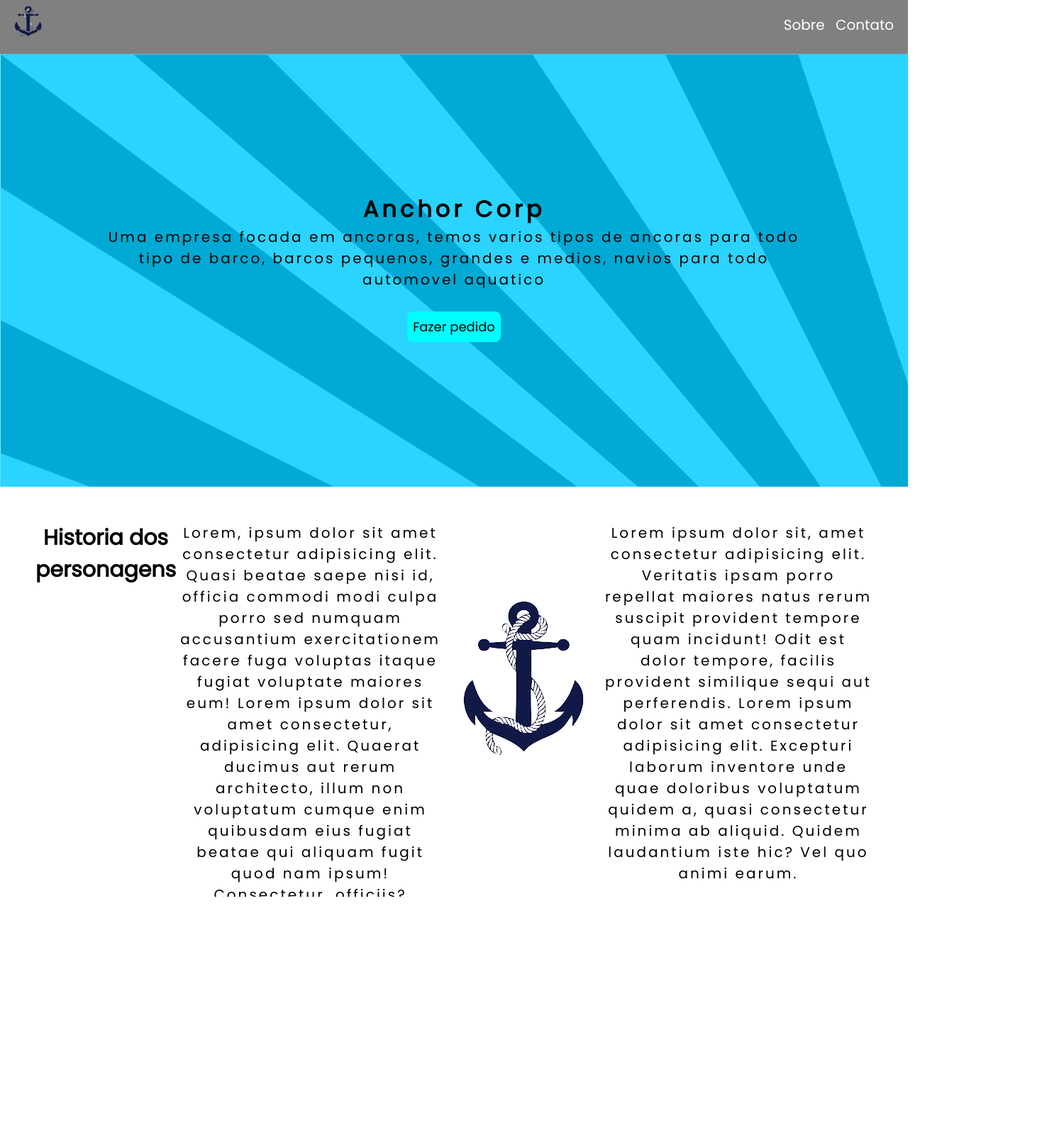
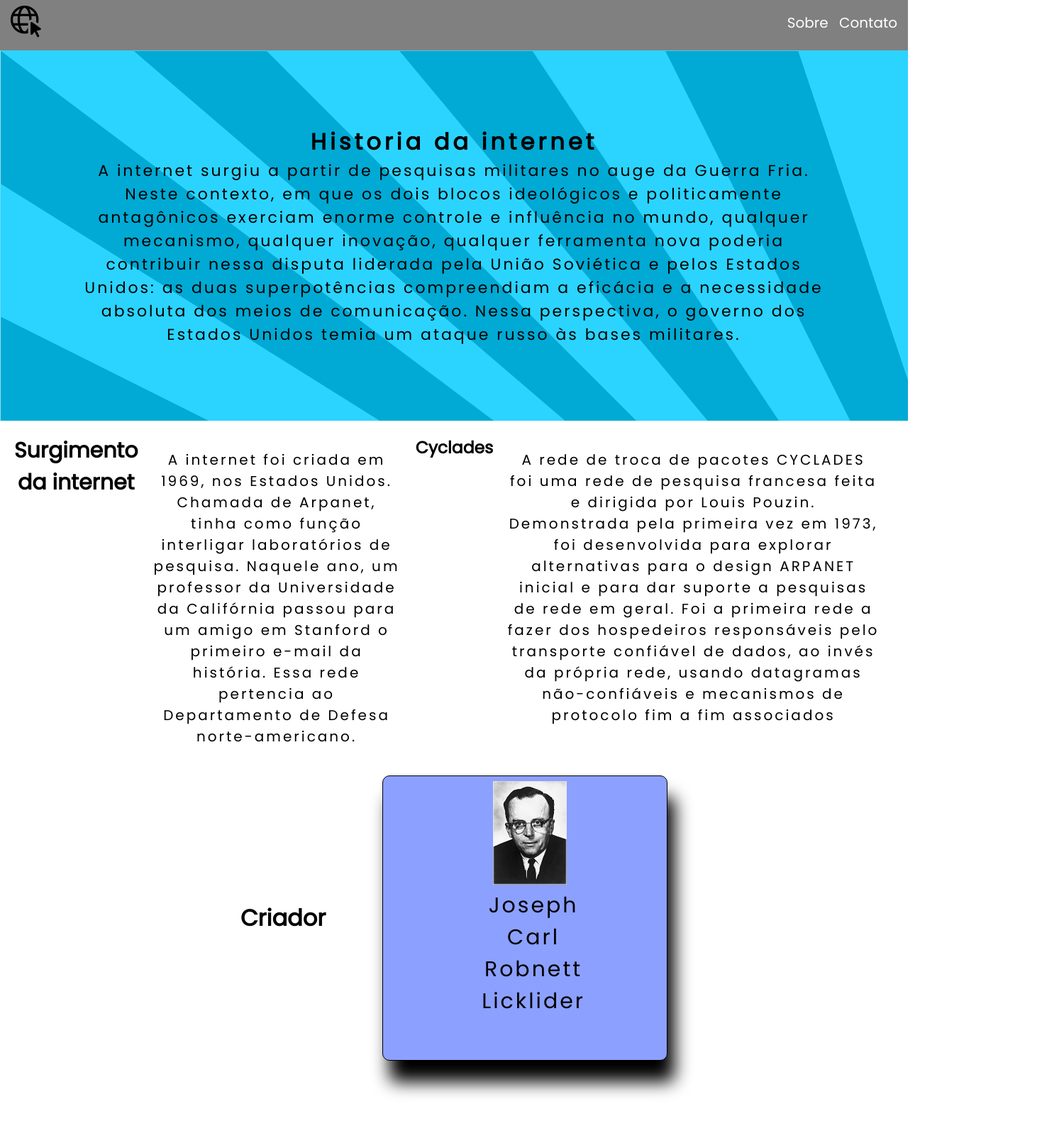
Before and after one commit to Jamestyb/SiteOnlyhtml-css, a plain HTML site: page index.html in a window 1280 px wide. Shown: the part 7-1611 px from the top of the page at 71% size, 1469 px wide, since content can reach past the window. Drawn offline with Linux system fonts and the light colour scheme.

Commit message:
Add files via upload

```diff
--- a/index.html
+++ b/index.html
@@ -14,7 +14,7 @@
     <nav class="navigation">
         <div class="imagr">
 
-            <img class="up" src="anchor.png" alt="" width="50px" height="45px">
+            <img class="up" src="kk.png" alt="" width="50px" height="45px">
 
         </div>
         <ul class="oo">
@@ -24,10 +24,10 @@
     </nav>
     <header class="container">
         <div>
-            <H1 onclick="window.location.href='index.html'">Anchor Corp</H1>
-             <p>Uma empresa focada em ancoras, temos varios tipos de ancoras para todo tipo de barco, barcos pequenos, grandes e medios, navios para todo automovel aquatico </p>
+            <H1 onclick="window.location.href='index.html'">Historia da internet</H1>
+             <p>A internet surgiu a partir de pesquisas militares no auge da Guerra Fria. Neste contexto, em que os dois blocos ideológicos e politicamente antagônicos exerciam enorme controle e influência no mundo, qualquer mecanismo, qualquer inovação, qualquer ferramenta nova poderia contribuir nessa disputa liderada pela União Soviética e pelos Estados Unidos: as duas superpotências compreendiam a eficácia e a necessidade absoluta dos meios de comunicação. Nessa perspectiva, o governo dos Estados Unidos temia um ataque russo às bases militares. </p>
 
-             <button>Fazer pedido</button>
+
 
         </div>
 
@@ -36,13 +36,14 @@
 
     <main class="Sob" id="so">
 
-        <h2>Historia dos personagens</h2>
-        <p>Lorem, ipsum dolor sit amet consectetur adipisicing elit. Quasi beatae saepe nisi id, officia commodi modi culpa porro sed numquam accusantium exercitationem facere fuga voluptas itaque fugiat voluptate maiores eum!
-            Lorem ipsum dolor sit amet consectetur, adipisicing elit. Quaerat ducimus aut rerum architecto, illum non voluptatum cumque enim quibusdam eius fugiat beatae qui aliquam fugit quod nam ipsum! Consectetur, officiis?
-        </p>
-        <img src="anchor.png" alt="" class="imagem2">
-        <p>Lorem ipsum dolor sit, amet consectetur adipisicing elit. Veritatis ipsam porro repellat maiores natus rerum suscipit provident tempore quam incidunt! Odit est dolor tempore, facilis provident similique sequi aut perferendis.
-            Lorem ipsum dolor sit amet consectetur adipisicing elit. Excepturi laborum inventore unde quae doloribus voluptatum quidem a, quasi consectetur minima ab aliquid. Quidem laudantium iste hic? Vel quo animi earum.
+        <h2>Surgimento da internet</h2>
+
+            <p> A internet foi criada em 1969, nos Estados Unidos. Chamada de Arpanet, tinha como função interligar laboratórios de pesquisa. Naquele ano, um professor da Universidade da Califórnia passou para um amigo em Stanford o primeiro e-mail da história. Essa rede pertencia ao Departamento de Defesa norte-americano.
+            </p>
+
+        <!-- <img src="kk.png">  -->
+        <h3>Cyclades</h3>
+        <p>A rede de troca de pacotes CYCLADES foi uma rede de pesquisa francesa feita e dirigida por Louis Pouzin. Demonstrada pela primeira vez em 1973, foi desenvolvida para explorar alternativas para o design ARPANET inicial e para dar suporte a pesquisas de rede em geral. Foi a primeira rede a fazer dos hospedeiros responsáveis pelo transporte confiável de dados, ao invés da própria rede, usando datagramas não-confiáveis e mecanismos de protocolo fim a fim associados
         </p>
     </main>
 
@@ -50,17 +51,11 @@
 
     <header class="grids">
 
-        <h1>personagens</h1>
-        <div class="gridi"><img src="ancora.png" >
-            <p class="teste">Personns of mayhem</p>
+        <h1>Criador</h1>
+        <div class="gridi"><img src="caraalrt.jpg" >
+            <p class="teste">Joseph Carl Robnett Licklider</p>
         </div>
 
-        <div class="gridi"><img src="ancora.png" >
-            <p class="teste">Personns of mayhem</p>
-        </div>
-        <div class="gridi"><img src="ancora.png" >
-            <p class="teste">Personns of mayhem</p>
-        </div>
     </header>
 
     <br>
@@ -68,8 +63,10 @@
 
 
     <div class="pb">
-        <p id="contato" class="f">email: UmbrellaCorporation@gmail.com</p>
-        <p class="f">Number: 555+ 3325556444</p>
+        <h1>TCP/IP</h1>
+       <p>Com muitos diferentes métodos de redes, alguma coisa era necessária para a unificação dos mesmos.Robert Kahn da DARPA e ARPANET recrutaram Vint Cerf da Universidade de Stanford para trabalhar com ele nesse problema. Em 1973, eles logo trabalharam com uma reformulação fundamental, onde as diferenças entre os protocolos de rede eram escondidas pelo uso de um protocolo inter-redes comum, e, ao invés da rede ser a responsável pela confiabilidade, como no ARPANET, os hospedeiros ficaram como responsáveis. Cerf creditou Hubert Zimmerman, Gerard LeLann e Louis Pouzin (designer da rede CYCLADES) como fundamentais nesse novo design de rede.</p>
+       <br>
+       <p>A especificação do protocolo resultante[7] contém o primeiro uso atestado do termo internet, como abreviação de internetworking; depois RFCs repetiram seu uso, então a palavra começou como um adjetivo, ao invés do nome que é hoje. Com o papel da rede reduzida ao mínimo, ficou possível a junção de praticamente todas as redes, não importando suas características, assim, resolvendo o problema inicial de Kahn. O DARPA concordou em financiar o projeto de desenvolvimento do software, e depois de alguns anos de trabalho, a primeira demonstração de algo sobre gateway entre a rede de Packet Radio na Baía de SF área e a ARPANET foi conduzida. Em 22 de novembro de 1977, uma demonstração de árvore de redes foi conduzida incluindo a ARPANET, o Packet Radio Network e a rede Atlantic Packet Satellite – todas patrocinadas pela DARPA. Decorrentes das primeiras especificações do TCP em 1974, TCP/IP emergiu em meados do final de 1978, em forma quase definitiva. Em 1981, os padrões associados foram publicados como RFCs 791, 792 e 793 e adotado para uso. O DARPA patrocinou e incentivou o desenvolvimento de implementações TCP/IP para vários sistemas operacionais e depois programou uma migração de todos os hospedeiros de todas as suas redes de pacotes para o TCP/IP. Em 1º de janeiro de 1983, data conhecida como Flag Day, o protocolo TCP/IP se tornou o único protocolo aprovado pela ARPANET, substituindo o antigo protocolo NCP.</p>
     </div>
 
 
--- a/style.css
+++ b/style.css
@@ -6,6 +6,8 @@
     padding: 0;
     font-family: 'Poppins', sans-serif;
     cursor: cell;
+    max-width: 100%;
+    height: auto;
 
 }
 .oo a{
@@ -35,6 +37,8 @@
 }
 
 
+
+
 .oo a:hover{
     transition: all .65s;
     color: blueviolet;
@@ -45,7 +49,6 @@
     display: flex;
     background-image: url(gg.png);
     background-attachment: fixed;
-    height: 320px;
     padding: 145px;
     align-items: center;
     justify-content: center;
@@ -98,6 +101,8 @@ button:hover{
     margin-left: 30px;
     text-align: center;
     letter-spacing: 3px;
+    transform: translate(-100px , -100px);
+
 
 }
 
@@ -116,6 +121,7 @@ button:hover{
     margin-top: 100px;
     margin-bottom: 100px;
     font-size: 25px;
+    letter-spacing: 2px;
 }
 
 .up{
@@ -124,19 +130,19 @@ button:hover{
 
 .gridi img{
 
-    transform: translate(60px , -130px);
+    transform: translate(95px , -120px);
     position: relative;
-    width: 270px;
+
     aspect-ratio: 4/3;
     object-fit: contain;
-    mix-blend-mode: color-burn;
+
 
 
 
 }
 
 .navigation span{
-    height: 10px;
+
 }
 
 .teste{
@@ -164,7 +170,7 @@ button:hover{
     border-radius: 10px;
     padding: 50px;
     width: 300px;
-    height: 400px;
+    height: 300px;
     transition: all .9s;
 }
 
@@ -176,7 +182,7 @@ button:hover{
 }
 
 
-.imagem2{
+.imagem{
     width: 25rem;
     margin-bottom: 100px;
     aspect-ratio: 4/3;
@@ -184,6 +190,14 @@ button:hover{
     mix-blend-mode: color-burn;
 
 }
+
+.sob img{
+    aspect-ratio: 4/3;
+    object-fit: contain;
+    mix-blend-mode: color-burn;
+}
+
+
 
 .Sob{
     display: flex;
@@ -196,12 +210,17 @@ button:hover{
 
 .Sob p{
     letter-spacing: 3px;
+    text-align: center;
+    margin: 20px;
 }
 
 
 
 
-@media only screen and (max-width: 650px) {
+@media only screen and (min-width: 600px) {
+
+
+
 
 .oo a{
     cursor: pointer;
@@ -212,27 +231,37 @@ button:hover{
 }
 
 .navigation{
+    width: auto;
     font-size: 20px;
-        width: 100%;
     padding: 10px;
     display: flex;
-        justify-content: center;
+
     align-items: center;
     justify-content: space-between;
     background-color: gray;
 
 }
 
+.imagr{
+
+    aspect-ratio: 4/3;
+    object-fit: contain;
+}
 
 
 
 
+.oo a:hover{
+    transition: all .65s;
+    color: blueviolet;
+}
+
 .container{
-
+    width: auto;
     display: flex;
     background-image: url(gg.png);
-        height: 120px;
-        padding: 100px;
+    background-attachment: fixed;
+    padding: 105px;
     align-items: center;
     justify-content: center;
     text-align: center;
@@ -241,12 +270,21 @@ button:hover{
 }
 
 .container p{
-        font-size: 20px;
-        padding: 10px;
+    font-size: 22px;
+    letter-spacing: 3px;
 }
 
 
+.container h1{
 
+    transition: all .9s;
+    letter-spacing: 5px;
+
+}
+
+.container h1:hover{
+    transform: scale(1.2);
+}
 
 
 .container button{
@@ -255,31 +293,128 @@ button:hover{
     border-radius: 8px;
     box-sizing: border-box;
     padding: 8px;
-        font-size: 20px;
+    font-size: 18px;
     background-color: aqua;
     margin: 10px;
     margin-top: 30px;
+    transition: all .3s;
+}
+
+
+
+
+.grids p{
+    font-size: 30px;
+    margin-left: 30px;
+    text-align: center;
+    letter-spacing: 3px;
+    transform: translate(-100px , -100px);
+
 
 }
 
 
+.grids{
+
+    text-align: center;
+    align-items: center;
+    justify-content:center;
+    display: flex;
+    gap: 80px;
+
+}
+.pb{
+    text-align: center;
+    margin-top: 100px;
+    margin-bottom: 100px;
+    font-size: 25px;
+}
+
+.up{
+    cursor: pointer;
+}
+
+.gridi img{
+
+    transform: translate(95px , -120px);
+    position: relative;
+
+    aspect-ratio: 4/3;
+    object-fit: contain;
+
+
+
+
+}
+
+.navigation span{
+
+}
+
+.teste{
+  transform: translate(-190px, 30px);
+
+    text-align: center;
+    margin-top: 300px;
+}
+
+.grids h1{
+
+    text-align: center;
+
+}
+
+
+.gridi{
+    box-shadow: 10px 30px 25px black;
+    position: relative;
+    display: flex;
+    justify-content: center;
+    align-items: center;
+    background-color: #8ca0ff;
+    border: 1px black solid;
+    border-radius: 10px;
+    padding: 50px;
+    width: 300px;
+    height: 300px;
+    transition: all .9s;
+}
 
 .Sob h2{
+    width: auto;
     justify-content: center;
     align-items: center;
     text-align: center;
 
 }
 
-    .Sob{
-        width: 100px;
-        display: flex;
-        letter-spacing: normal;
-        margin: 30px;
-        font-size: 30px;
-        padding: 10px;
+
+.imagem{
+    width: 25rem;
+    margin-bottom: 100px;
+    aspect-ratio: 4/3;
+    object-fit: contain;
+    mix-blend-mode: color-burn;
 
 }
 
 
+
+
+
+.Sob{
+    display: flex;
+    margin: auto;
+    font-size: 20px;
+    padding: auto;
+    text-align:center;
+
 }
+
+.Sob p{
+    letter-spacing: 3px;
+    text-align: center;
+    margin: 20px;
+}
+
+}
```
Also changed, not shown: caraalrt.jpg (added), kk.png (added), kkk.png (added). Lines whose indentation alone changed are shown as unchanged.
